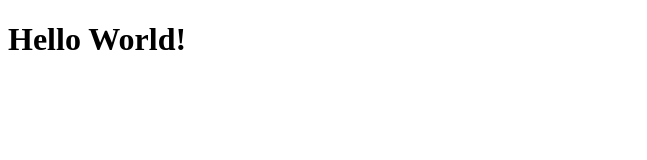
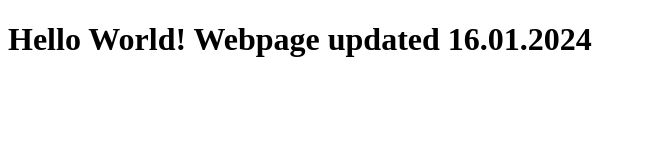
Before and after one commit to OleksandrHrabovets/devops17_DomainRegister_Route53_CloudFront_S3_static_website_deploy, a plain HTML site: page public/index.html in a window 1280 px wide. Shown: the whole page, without its empty margins (0-647 px from the left). Drawn offline with Linux system fonts and the light colour scheme.

Commit message:
first commit

```diff
--- a/public/index.html
+++ b/public/index.html
@@ -6,6 +6,6 @@
     <title>Self hosted static HTML page</title>
   </head>
   <body>
-    <h1>Hello World!</h1>
+    <h1>Hello World! Webpage updated 16.01.2024</h1>
   </body>
 </html>
```
Also changed, not shown: 1 other file.
